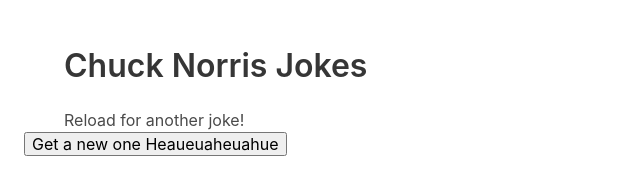
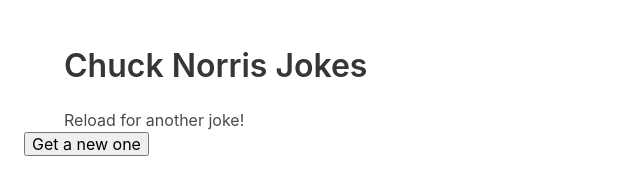
Before and after one commit to jervalles/chuck-norris-facts, a plain HTML site: page index.html in a window 1280 px wide. Shown: the whole page, without its empty margins (0-640 px from the left). Drawn offline with nearby package versions, Linux system fonts and the light colour scheme; no server answers.

Commit message:
button text edited

```diff
--- a/index.html
+++ b/index.html
@@ -35,7 +35,7 @@
         <div class="content" id="chuck"></div>
       </div>
       <div>
-        <button id="myBtn">Get a new one Heaueuaheuahue</button>
+        <button id="myBtn">Get a new one</button>
       </div>
     </section>
 
```
